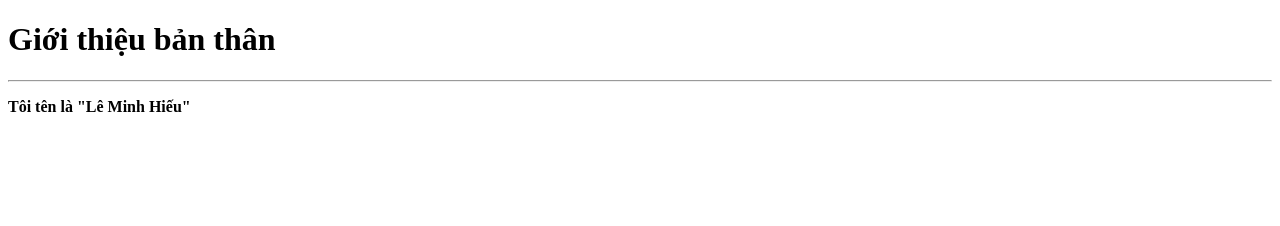
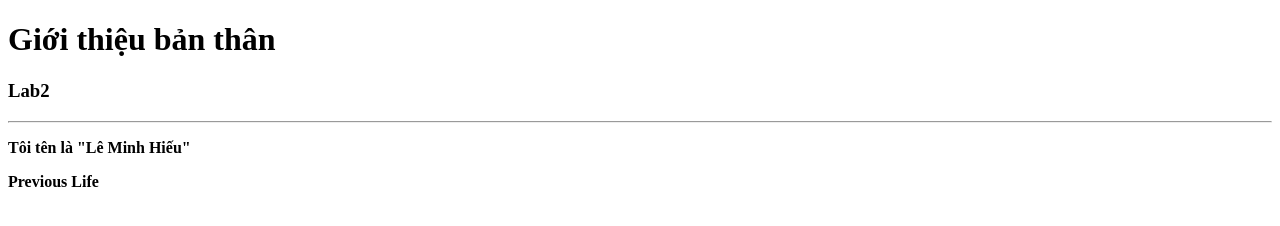
Before and after one commit to MinhHieu110600/Nhom21_QuanLyDuaDonTaiSanBay, a plain HTML site: page index.html in a window 1280 px wide. Drawn offline with Linux system fonts and the light colour scheme.

Commit message:
add new p tag in line 12

```diff
--- a/index.html
+++ b/index.html
@@ -6,7 +6,9 @@
 
 <body>
     <h1>Giới thiệu bản thân</h1>
+    <h3>Lab2</h3>
     <hr>
     <p style="font-weight: bold;">Tôi tên là "Lê Minh Hiếu"</p>
+    <p style="font-weight: bold;">Previous Life</p>
 </body>
 </html>
```
